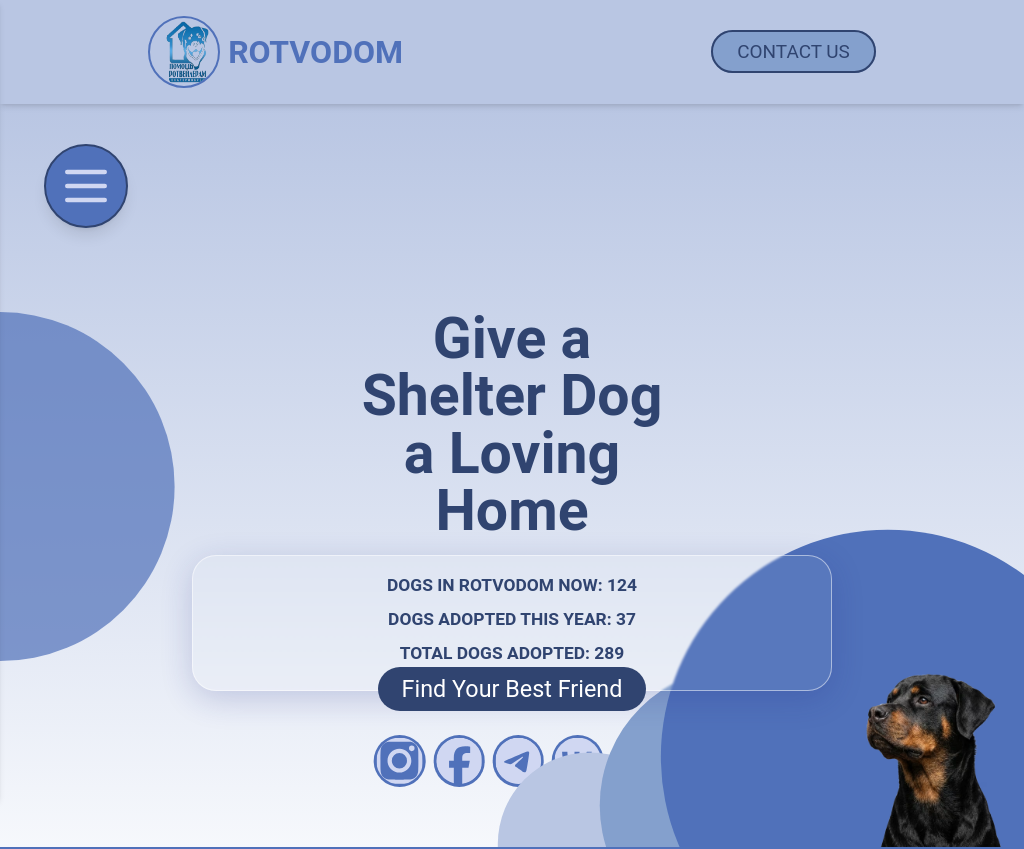
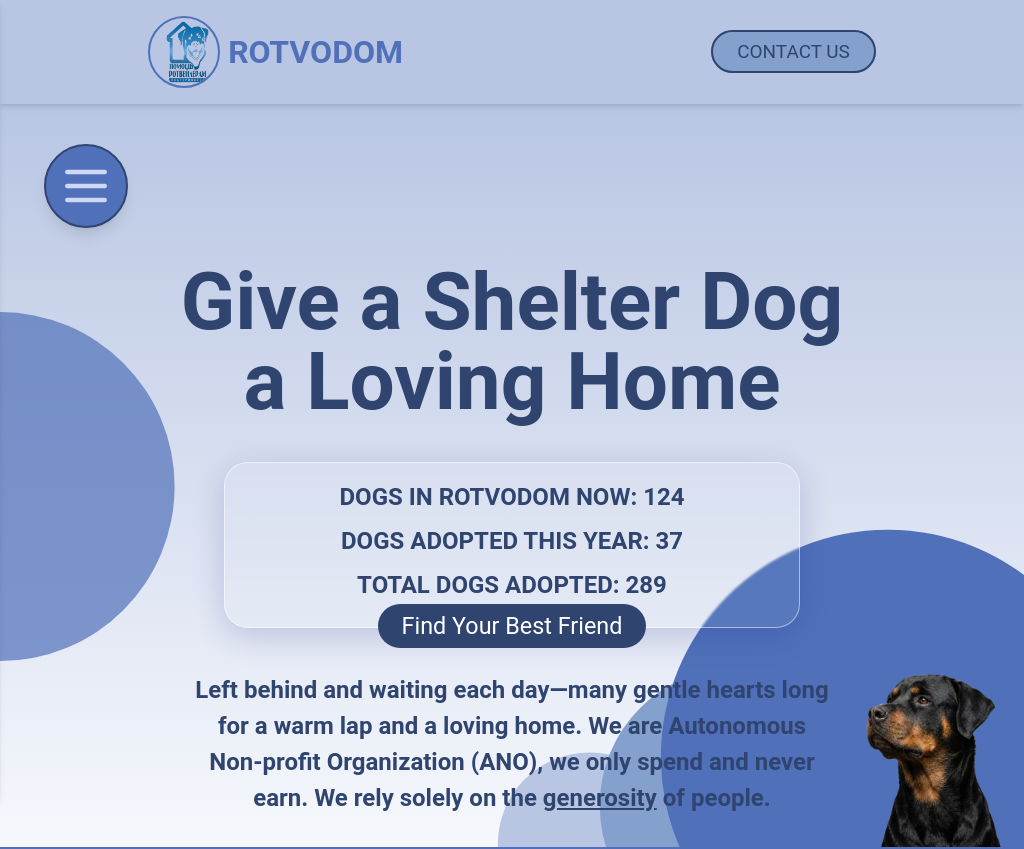
Before and after one commit to bavayra/dog-shelter, a React (Vite) app: page / in a window 1024 px wide. Shown: the top 849 px of the page. Built offline with nearby package versions, Linux system fonts and the light colour scheme; a web font is replaced by a local one.

Commit message:
style(Hero-1024): increased h2's font size and container's w. Increased stats' font size and container's w. Made text block visible for lg screens. Increased socialLinks icons' sizes, gap between them. Increased mt for socialLinks

```diff
--- a/src/App.tsx
+++ b/src/App.tsx
@@ -27,7 +27,7 @@ function App() {
             id="hero"
             className="from-primary-200 to-primary-50 hero-height border-primary-500 px-fluid-hero py-fluid-hero-top py-fluid-hero-bottom relative flex flex-col overflow-hidden border-b-3 bg-linear-to-b shadow-md"
           >
-            <div className="tablet-lg:pt-32 xl:pt-12">
+            <div className="tablet-lg:pt-32 lg:pt-20 xl:pt-12">
               <h2 className="heading-fluid-hero text-primary-700 relative z-10 mx-auto w-full text-center font-semibold">
                 Give a Shelter Dog a Loving Home
               </h2>
@@ -63,7 +63,7 @@ function App() {
                 </Button>
               </div>
               <div className="hero-cta-section relative z-10 mx-auto mt-6 max-w-2xl px-4">
-                <p className="text-primary-700 text-center font-semibold lg:hidden xl:block">
+                <p className="text-primary-700 text-center font-semibold xl:block">
                   Left behind and waiting each day—many gentle hearts long for a
                   warm lap and a loving home. We are Autonomous Non-profit
                   Organization (ANO), we only spend and never earn. We rely
@@ -80,7 +80,7 @@ function App() {
               </div>
               <SocialLinks
                 size="sm"
-                className="hero-social-position gap-2"
+                className="hero-social-position gap-2 lg:mt-10"
                 iconColor="text-neutral-50"
                 bgColor="bg-primary-500"
               />
--- a/src/components/SocialLinks.tsx
+++ b/src/components/SocialLinks.tsx
@@ -40,7 +40,7 @@ const SocialLinks = ({
 
   return (
     <div
-      className={`3xl:gap-4 phone-sm:gap-2 tablet-lg:gap-4 flex items-center justify-center lg:gap-2 ${className || ''}`}
+      className={`3xl:gap-4 phone-sm:gap-2 tablet-lg:gap-4 flex items-center justify-center lg:gap-4 ${className || ''}`}
     >
       {socialNetworks.map((social) => (
         <a
--- a/src/styles/custom-breakpoints.css
+++ b/src/styles/custom-breakpoints.css
@@ -378,6 +378,26 @@
     max-height: calc(100vh - 4rem);
     max-height: calc(var(--vph, 100vh) - 4rem);
   }
+  .heading-fluid-hero {
+    font-size: 5rem;
+    max-width: 42rem;
+  }
+  .glass-card {
+    font-size: 1.5rem;
+    max-width: 36rem;
+    margin-top: 2.5rem;
+  }
+  .hero-cta-section p {
+    font-size: 1.5rem;
+  }
+  .hero-social-position {
+    transform: none;
+  }
+  .social-link-sm,
+  .social-link {
+    min-width: 5rem;
+    min-height: 5rem;
+  }
 }
 
 @media (min-width: 1280px) and (max-width: 1439px) {
```
